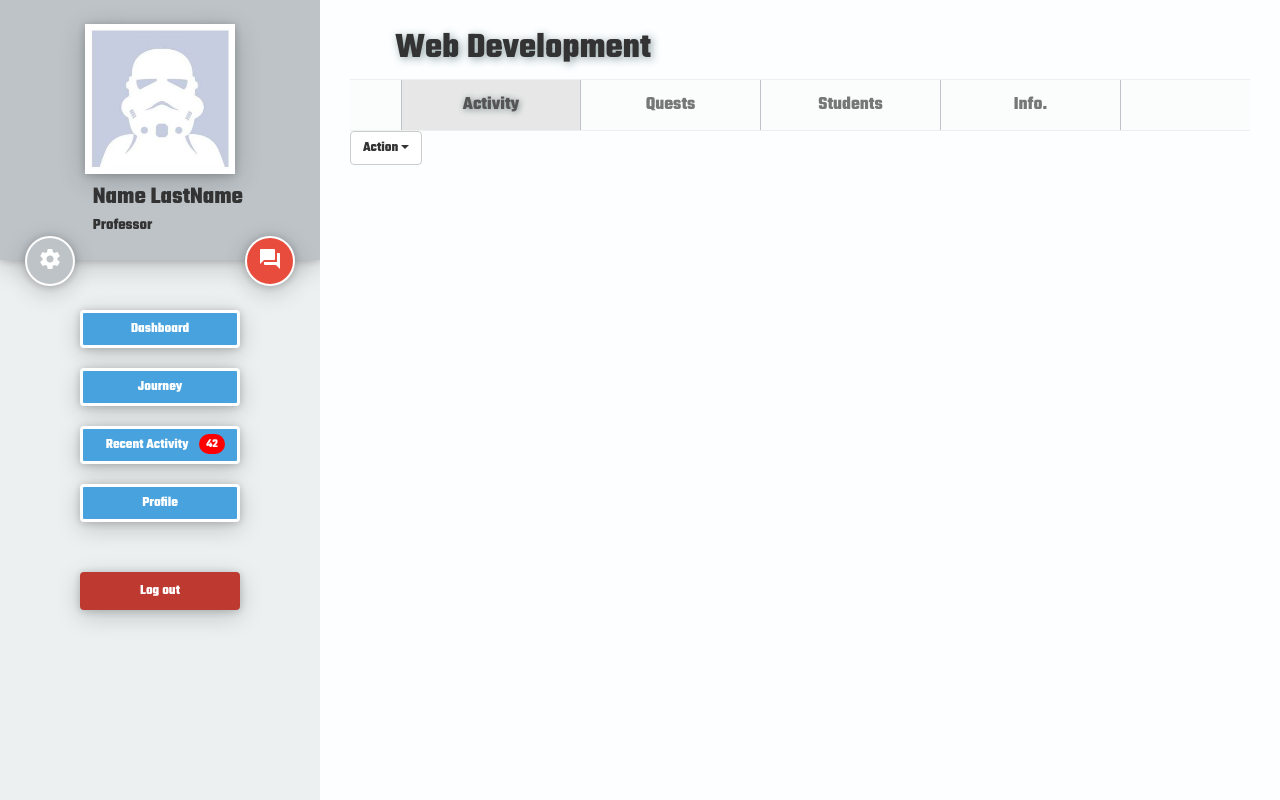
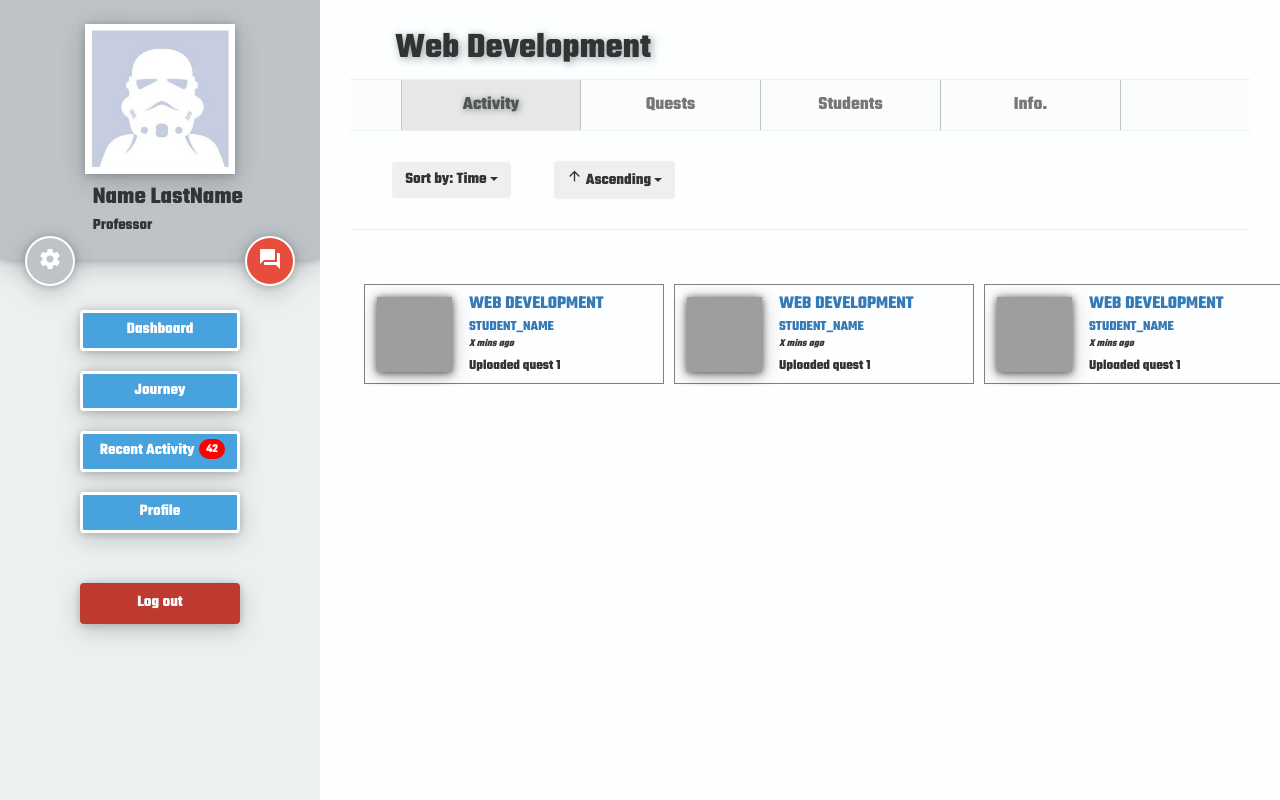
Before and after one commit to MartinR01/DVA231_Project, a PHP site: page /journey_activity.php in a window 1280 px wide. Run offline with PHP 8.4, Linux system fonts and the light colour scheme; some libraries are stand-ins or nearby versions; grey boxes are pictures that could not be loaded.

Commit message:
added journey-specific activity tab

```diff
--- a/public_html/css/journey_prof.css
+++ b/public_html/css/journey_prof.css
@@ -28,3 +28,16 @@
 .navbar1 ul li:first-child{
   border-left: 1px solid #bdc3c7;
 }
+
+/* Dropdowns */
+.dropdown {
+	display: inline-block;
+	margin:20px;
+	position: relative;
+	top:10px;
+	left: 4%;
+}
+
+.btn{
+	font-size: 12pt;
+}
--- a/public_html/journey_activity.php
+++ b/public_html/journey_activity.php
@@ -16,6 +16,7 @@ if user already logged in, redirect to student/teacher dashboard
   <!-- CSS Our-->
   <link rel="stylesheet" href="css/design_prof.css">
   <link rel="stylesheet" href="css/journey_prof.css">
+  <link rel="stylesheet" href="css/activity_test.css">
 
   <!-- jQuery and theamJQuery comented-->
   <!--link rel="stylesheet" href="http://ajax.googleapis.com/ajax/libs/jqueryui/1.10.1/themes/base/minified/jquery-ui.min.css" type="text/css" /-->
@@ -86,16 +87,94 @@ if user already logged in, redirect to student/teacher dashboard
         </div>
       </nav>
 
-	  <div class="btn-group">
-        <button type="button" data-toggle="dropdown" class="btn btn-default dropdown-toggle">Action <span class="caret"></span></button>
-        <ul class="dropdown-menu">
-            <li><a href="#">Action</a></li>
-            <li><a href="#">Another action</a></li>
-            <li class="divider"></li>
-            <li><a href="#">Separated link</a></li>
-        </ul>
-    </div>
+	<!-- Activities -->
+	<div class="row">
+		<!-- Dropdowns for sorting -->
+		<div class="dropdown">
+			<button class="btn dropdown-toggle" type="button" data-toggle="dropdown">Sort by: Time
+				<span class="caret"></span>
+			</button>
+			<ul class="dropdown-menu">
+				<li><a href="#">Name</a></li>
+				<li><a href="#">Quest</a></li>
+				<li><a href="#">Time</a></li>
+			</ul>
+		</div>
 
+		<div class="dropdown">
+			<button class="btn dropdown-toggle" type="button" data-toggle="dropdown"><i class="material-icons" style="font-size:1em;">arrow_upward</i> Ascending
+				<span class="caret"></span>
+			</button>
+			<ul class="dropdown-menu">
+				<li><a href="#"><i class="material-icons" style="font-size:1em;">arrow_upward</i> Ascending</a></li>
+				<li><a href="#"><i class="material-icons" style="font-size:1em;">arrow_downward</i> Descending</a></li>
+			</ul>
+		</div>
+	</div>
+	<hr/>
+	<div class="row">
+		  </br>
+          <!--First Activity -->
+					<div class="col-xs-12 col-sm-4">
+						<!-- RECENT ACTIVITY CARD -->
+						<div class="activity-card">
+							<div class="media">
+								<!--student picture-->
+								<div class="media-left student-pic-container">
+								  <img class="shadow-extra media-object student-pic" src="http://www.marshallheads.com/download/file.php?avatar=58_1328912023.jpg">
+								</div>
+								<!--info about submission-->
+								<div class="media-body padded">
+								  <a href="#"><h4 class="media-heading">WEB DEVELOPMENT</h4></a>
+								  <h5 class="media-heading"><a href="#">STUDENT_NAME </a><br/><small class=""><i>X mins ago</i></small></h5>
+                  <!--LOG-->
+								  <p>Uploaded quest 1</p>
+								</div><!--info sub end-->
+							</div>
+						</div><!-- RECENT ACTIVITY CARD END-->
+					</div><!-- COL END-->
+
+          <!--Second Activity -->
+					<div class="col-xs-12 col-sm-4">
+						<!-- RECENT ACTIVITY CARD -->
+						<div class="activity-card">
+							<div class="media">
+								<!--student picture-->
+								<div class="media-left student-pic-container">
+								  <img class="shadow-extra media-object student-pic" src="http://www.marshallheads.com/download/file.php?avatar=58_1328912023.jpg">
+								</div>
+								<!--info about submission-->
+								<div class="media-body padded">
+									<a href="#"><h4 class="media-heading">WEB DEVELOPMENT</h4></a>
+									<h5 class="media-heading"><a href="#">STUDENT_NAME </a><br/><small class=""><i>X mins ago</i></small></h5>
+									<!--LOG-->
+									<p>Uploaded quest 1</p>
+								</div><!--info sub end-->
+							</div>
+						</div><!-- RECENT ACTIVITY CARD END-->
+					</div><!-- COL END-->
+
+          <!--Third Activity -->
+					<div class="col-xs-12 col-sm-4">
+						<!-- RECENT ACTIVITY CARD -->
+						<div class="activity-card">
+							<div class="media">
+								<!--student picture-->
+								<div class="media-left student-pic-container">
+								  <img class="shadow-extra media-object student-pic" src="http://www.marshallheads.com/download/file.php?avatar=58_1328912023.jpg">
+								</div>
+								<!--info about submission-->
+								<div class="media-body padded">
+									<a href="#"><h4 class="media-heading">WEB DEVELOPMENT</h4></a>
+									<h5 class="media-heading"><a href="#">STUDENT_NAME </a><br/><small class=""><i>X mins ago</i></small></h5>
+									<!--LOG-->
+									<p>Uploaded quest 1</p>
+								</div><!--info sub end-->
+							</div>
+						</div><!-- RECENT ACTIVITY CARD END-->
+					</div><!-- COL END-->
+
+	</div>
 
     </div>
 
```
